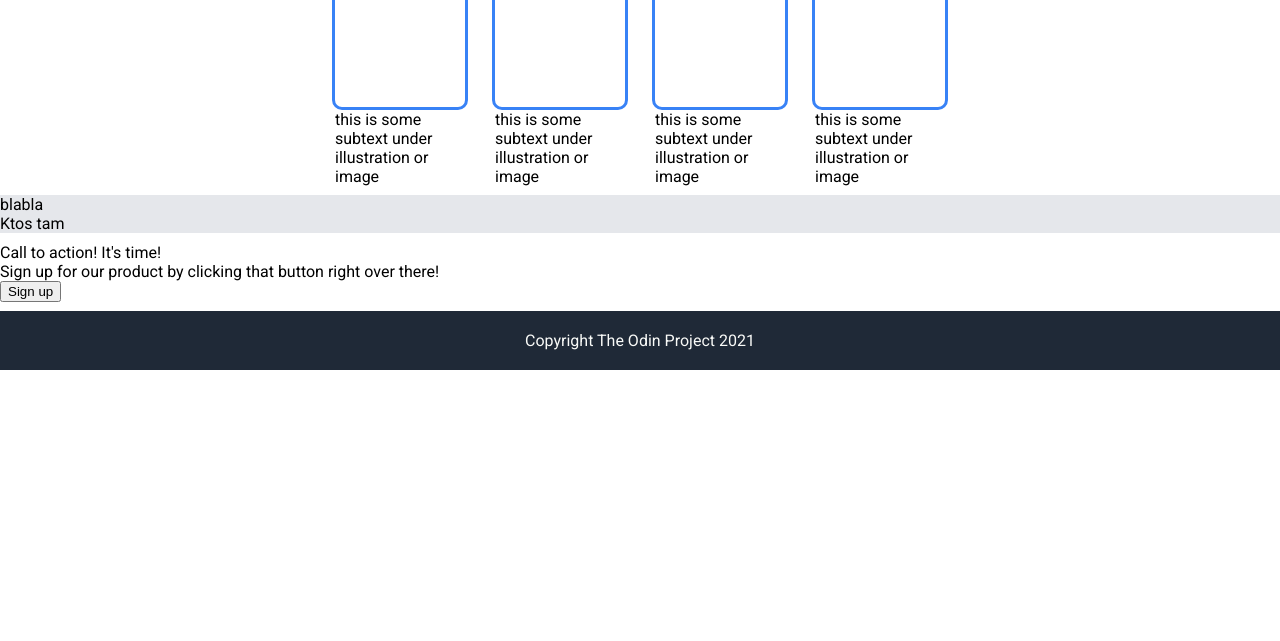
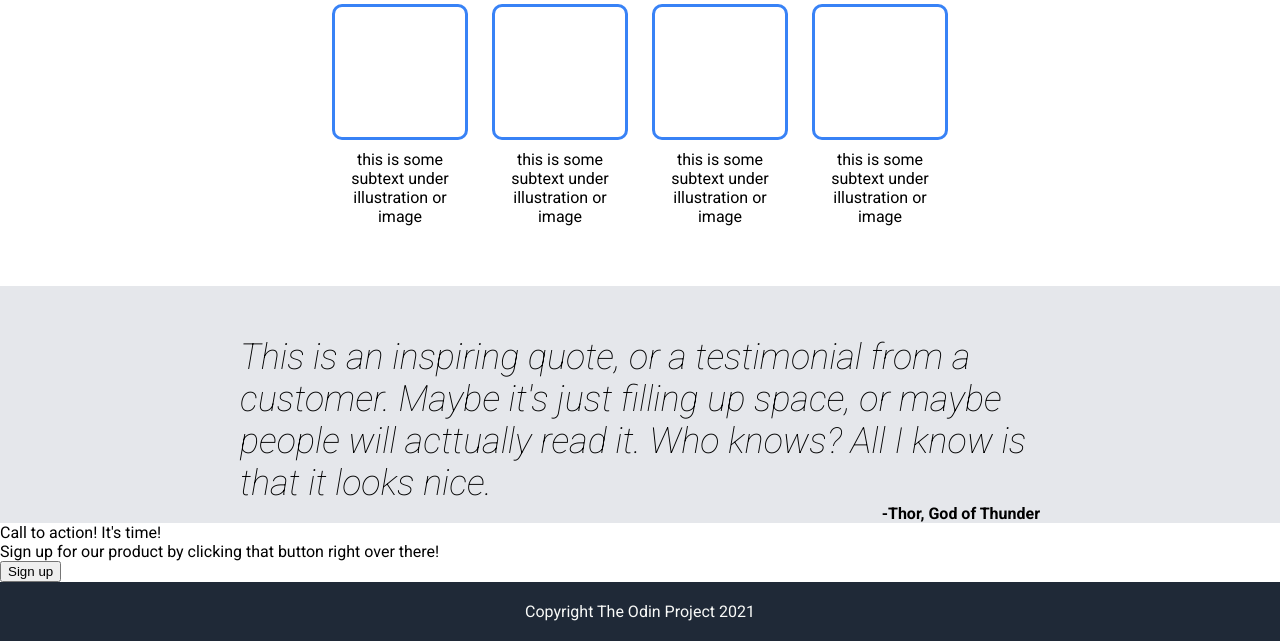
Before and after one commit to Teampris/basic-landing-page, a plain HTML site: page index.html in a window 1280 px wide. Shown: the part 430-1071 px from the top of the page. Before the commit the page ends 800 px from the top, so only its background shows below. Drawn offline with Linux system fonts and the light colour scheme.

Commit message:
Style cards and quote

```diff
--- a/index.html
+++ b/index.html
@@ -25,7 +25,7 @@
             <div class="header-container">
                 <div class="header-container-title">This website is awesome</div>
                 <div class="header-container-content">This website has some subtext that goes here under the main title. It's smaller font and the color is lower contrast</div>
-                <button class="sign-up">Sign up</button>
+                <button class="sign-up" href="#">Sign up</button>
             </div>
 
             <div class="image">this is a placeholder for and image</div>
@@ -55,8 +55,10 @@
     </div>
 
     <div class="quote">
-        <div class="quote-content">blabla</div>
-        <div class="quote-author">Ktos tam</div>
+        <div class="quote-container">
+            <div class="quote-content">This is an inspiring quote, or a testimonial from a customer. Maybe it's just filling up space, or maybe people will acttually read it. Who knows? All I know is that it looks nice.</div>
+            <div class="quote-author">-Thor, God of Thunder</div>
+        </div>
     </div>
 
     <div class="encouragment-sign-up">
--- a/styles.css
+++ b/styles.css
@@ -17,6 +17,28 @@ body {
 
 .quote {
     background-color: #E5E7EB;
+    display: flex;
+    justify-content: center;
+}
+
+.quote-container {
+    width: 800px;
+    display: flex;
+    flex-direction: column;
+
+}
+
+.quote-content {
+    margin-top: 50px;
+    font-size: 36px;
+    font-weight: 100;
+    font-style: italic;
+}
+
+.quote-author {
+    font-weight: bold;
+    align-self: flex-end;
+    text-align: right;
 }
 
 .header-top {
@@ -24,7 +46,7 @@ body {
     align-items: center;
     color: #F9FAF8;
     margin-bottom: 40px;
-    gap: 20px
+    gap: 20px;
 }
 
 .header-content {
@@ -47,6 +69,11 @@ body {
     margin-top: 8px;
 }
 
+.sign-up:hover {
+    background-color: #3993A1;
+    cursor: pointer;
+}
+
 .image {
     display:flex;
     justify-content: center;
@@ -66,8 +93,6 @@ body {
     font-size: 18px;
     color: #E5E7EB;
 }
-
-
 
 .header-container {
     display: flex;
@@ -95,20 +120,28 @@ body {
 .content-header {
     font-size: 36px;
     font-weight: 700;
+    padding: 20px;
 }
 
 .content-cards {
     display:flex;
-    align-items: ;
+    justify-content: center;
     gap: 30px;
+    flex-wrap: wrap;
+    margin-bottom: 50px;
 }
 
 .card {
     display: flex;
     flex-direction: column;
+    width: 130px;
     align-items: center;
-    width: 130px;
+    justify-content: center;
 }
+.card > .card-description {
+    margin: 10px 0;
+    text-align: center;
+  }
 
 
 
```
